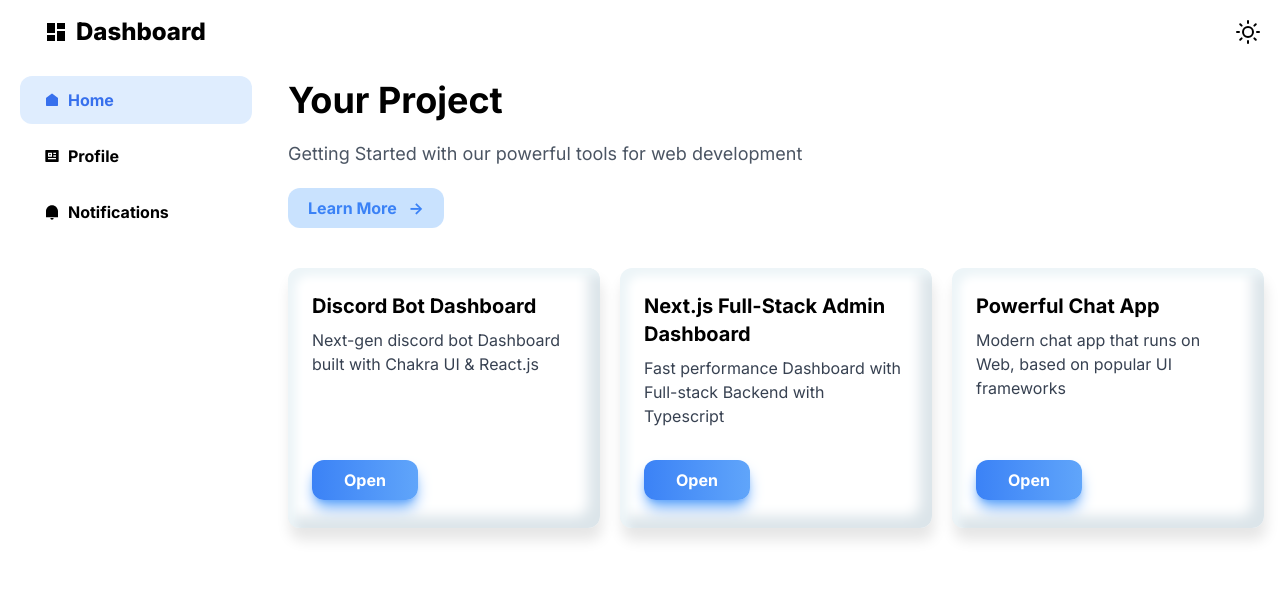
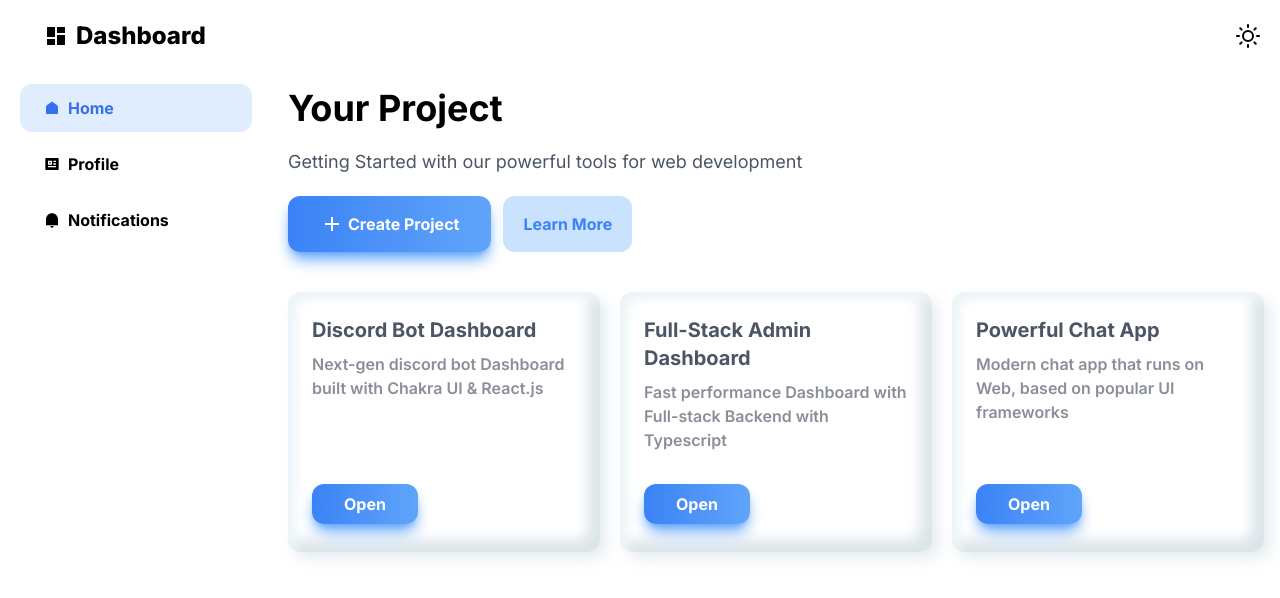
Before and after one commit to fuma-nama/example-next-dashboard, a Next.js app: page /dashboard in a window 1280 px wide. Shown: the top 598 px of the page. Built offline with nearby package versions, Linux system fonts and the light colour scheme; no server answers.

Commit message:
Improve UI

```diff
--- a/components/Card.tsx
+++ b/components/Card.tsx
@@ -8,7 +8,9 @@ export default function Card({ title, description }: CardProps) {
   return (
     <div className={styles.card}>
       <h2 className="text-xl font-bold">{title}</h2>
-      <p className="text-gray-700 dark:text-gray-300">{description}</p>
+      <p className="text-gray-500/80 dark:text-gray-300 font-semibold">
+        {description}
+      </p>
       <div className="mt-auto" />
       <button className="button-primary mt-4">Open</button>
     </div>
--- a/components/card.module.css
+++ b/components/card.module.css
@@ -1,24 +1,22 @@
 .card {
   padding: 30px;
-  --shadow: 0.1;
-  --tl-shadow: rgb(237, 245, 248);
-  --br-shadow: rgb(220, 229, 234);
-  box-shadow: inset 8px 8px 10px var(--tl-shadow),
-    inset -12px -12px 13px var(--br-shadow),
-    2px 12px 14px rgba(0, 0, 0, var(--shadow));
   transition: all 0.3s;
   @apply flex flex-col gap-2 cursor-pointer rounded-xl p-6 pb-7;
 }
 
-:global(.dark) .card {
-  --tl-shadow: rgb(53, 55, 56);
-  --br-shadow: rgb(15, 17, 18);
+:global(.light) .card {
+  --tl-shadow: rgb(237, 245, 248);
+  --br-shadow: rgb(220, 229, 234);
 
-  @apply border-[1px] border-gray-700 bg-gray-900/30 hover:border-gray-200 hover:bg-gray-700/30;
+  box-shadow: inset 8px 8px 10px var(--tl-shadow),
+    inset -12px -12px 13px var(--br-shadow),
+    7px 7px 14px rgba(220, 229, 234, 0.7),
+    -12px -12px 10px rgba(255, 255, 255, 0.4);
+  @apply text-gray-600;
 }
 
-.card:hover {
-  --shadow: 0.2;
+:global(.dark) .card {
+  @apply border-[1px] border-gray-700 bg-gray-900/30 hover:border-gray-200 hover:bg-gray-700/30;
 }
 
 .card-arrow {
--- a/components/layouts/Navbar.tsx
+++ b/components/layouts/Navbar.tsx
@@ -10,8 +10,8 @@ export default function Navbar() {
   return (
     <nav
       className={clsx(
-        "bg-white/50 dark:bg-black/60 backdrop-blur-lg sticky top-0",
-        "px-5 md:pl-11 h-16 w-full items-center justify-between",
+        "backdrop-blur-lg sticky top-0 z-10",
+        "p-5 md:pl-11 w-full items-center justify-between bg-white/50 dark:bg-black/60",
         "flex flex-row gap-3"
       )}
     >
--- a/pages/_app.tsx
+++ b/pages/_app.tsx
@@ -8,7 +8,7 @@ export default function App({
   pageProps: { session, ...pageProps },
 }: AppProps) {
   return (
-    <ThemeProvider attribute="class">
+    <ThemeProvider attribute="class" disableTransitionOnChange>
       <SessionProvider session={session}>
         <Component {...pageProps} />
       </SessionProvider>
--- a/pages/dashboard/_layout.tsx
+++ b/pages/dashboard/_layout.tsx
@@ -1,16 +1,17 @@
 import { Inter } from "@next/font/google";
 import clsx from "clsx";
-import { ReactNode } from "react";
+import { ComponentProps, ReactNode } from "react";
 import { RiHomeFill, RiNotificationFill, RiProfileFill } from "react-icons/ri";
 import { IoMdSettings } from "react-icons/io";
 import Sidebar, { SidebarItem } from "@components/layouts/Sidebar";
 import Navbar from "@components/layouts/Navbar";
 import { useSession } from "next-auth/react";
 import Link from "next/link";
+import { twMerge } from "tailwind-merge";
 
 const inter = Inter({ subsets: ["latin"] });
 
-export default function Layout({ children }: { children: ReactNode }) {
+export default function Layout(props: ComponentProps<"div">) {
   return (
     <main
       className={clsx(
@@ -19,9 +20,15 @@ export default function Layout({ children }: { children: ReactNode }) {
       )}
     >
       <Navbar />
-      <div className="flex flex-row flex-1 overflow-auto">
+      <div className="flex flex-row flex-1 overflow-visible">
         <DashboardSidebar />
-        <div className="p-4">{children}</div>
+        <div
+          {...props}
+          className={twMerge(
+            "p-4 overflow-x-visible overflow-y-auto relative",
+            props.className
+          )}
+        />
       </div>
     </main>
   );
--- /dev/null
+++ b/pages/dashboard/index.module.css
@@ -0,0 +1,4 @@
+.gradient-1 {
+  background: conic-gradient(from 35deg, red, blue);
+  filter: blur(90px);
+}
--- a/pages/dashboard/index.tsx
+++ b/pages/dashboard/index.tsx
@@ -1,31 +1,31 @@
 import Card from "@components/Card";
-import clsx from "clsx";
+import { RiAddFill, RiAddLine } from "react-icons/ri";
 import Layout from "./_layout";
 
 export default function DashboardPage() {
   return (
-    <Layout>
+    <Layout className="z-[2]">
       <div className="flex flex-col gap-5">
         <h1 className="text-4xl font-bold">Your Project</h1>
         <p className="text-lg text-gray-600 dark:text-gray-400">
           Getting Started with our powerful tools for web development
         </p>
-        <button
-          className={clsx(
-            "font-bold py-2 px-5 w-fit rounded-xl",
-            "bg-blue-300/50 text-blue-500 dark:bg-blue-700/30 dark:text-blue-500"
-          )}
-        >
-          Learn More <span className="ml-2">{`->`}</span>
-        </button>
+        <div className="flex flex-row gap-3 flex-wrap">
+          <button className="button-primary py-4 flex flex-row justify-center items-center w-full sm:w-fit">
+            <RiAddLine className="inline mr-1 text-2xl" /> Create Project
+          </button>
+          <button className="button-flat py-4 w-full sm:w-fit">
+            Learn More
+          </button>
+        </div>
       </div>
-      <div className="grid grid-cols-3 mt-10 gap-5">
+      <div className="grid grid-cols-1 lg:grid-cols-2 xl:grid-cols-3 mt-10 gap-5">
         <Card
           title="Discord Bot Dashboard"
           description="Next-gen discord bot Dashboard built with Chakra UI & React.js"
         />
         <Card
-          title="Next.js Full-Stack Admin Dashboard"
+          title="Full-Stack Admin Dashboard"
           description="Fast performance Dashboard with Full-stack Backend with Typescript"
         />
         <Card
--- a/styles/globals.css
+++ b/styles/globals.css
@@ -18,7 +18,17 @@
   .button-primary {
     @apply bg-gradient-to-r from-blue-500 to-blue-400
      text-white font-bold py-2 px-8 w-fit rounded-xl shadow-lg shadow-blue-400
-     dark:from-blue-600 dark:to-blue-700 dark:shadow-blue-500;
+     dark:from-blue-600 dark:to-blue-700 dark:shadow-blue-800
+      transition-all;
+  }
+
+  .button-primary:active {
+    @apply scale-95 duration-75;
+  }
+
+  .button-flat {
+    @apply font-bold py-2 px-5 rounded-xl
+    bg-blue-300/50 text-blue-500 dark:bg-blue-700/30 dark:text-blue-500;
   }
 }
 
```
